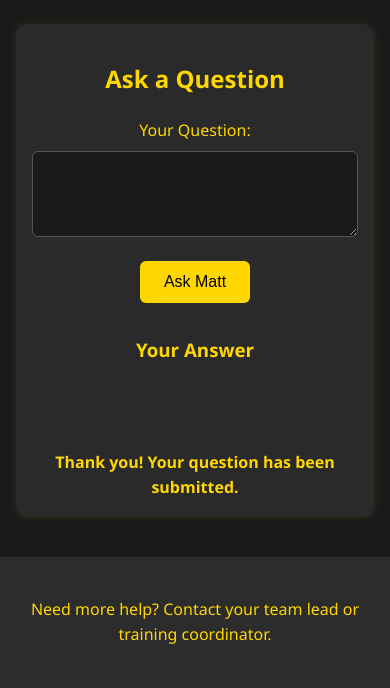
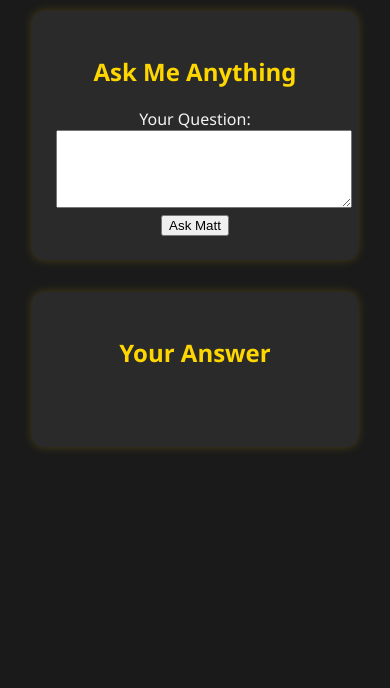
Before and after one commit to AskMattOk/Ask-Matt-, a website: page index.html in a window 390 px wide. Shown: the part 280-968 px from the top of the page. After the commit the page ends 844 px from the top, so only its background shows below. Drawn offline with Linux system fonts and the light colour scheme.

Commit message:
Add files via upload

```diff
--- a/index.html
+++ b/index.html
@@ -1,3 +1,4 @@
+
 <!DOCTYPE html>
 <html lang="en">
 <head>
@@ -8,97 +9,91 @@
   <meta name="theme-color" content="#1a1a1a" />
   <link rel="apple-touch-icon" href="Ask-Matt-Logo.png" />
   <style>
-    * { box-sizing: border-box; }
     body {
       margin: 0;
       font-family: 'Segoe UI', sans-serif;
       background-color: #1a1a1a;
       color: #f4f4f4;
-      line-height: 1.6;
-    }
-    header, footer {
-      background-color: #2c2c2c;
-      color: #FFD700;
-      text-align: center;
-      padding: 2rem 1rem;
     }
     .container {
-      width: 100%;
-      max-width: 1000px;
+      max-width: 900px;
       margin: auto;
       padding: 2rem;
       text-align: center;
     }
-    h1, h2, h3 { color: #FFD700; }
-    section { margin-bottom: 3rem; }
+    h1, h2, h3 {
+      color: #FFD700;
+    }
     .card {
-      background-color: #2a2a2a;
+      background: #2a2a2a;
+      border-radius: 12px;
       padding: 1.5rem;
-      border-radius: 12px;
-      box-shadow: 0 0 10px rgba(255, 215, 0, 0.1);
-      margin-bottom: 1.5rem;
-      transition: transform 0.3s ease, box-shadow 0.3s ease;
+      margin-bottom: 2rem;
+      box-shadow: 0 0 10px rgba(255, 215, 0, 0.2);
     }
-    .card:hover {
-      transform: translateY(-5px);
-      box-shadow: 0 0 25px rgba(255, 215, 0, 0.3);
-    }
-    label {
-      color: #FFD700;
-      display: block;
-      margin: 1rem 0 0.5rem;
-    }
-    input, select, textarea {
-      width: 100%;
-      padding: 0.75rem;
-      background: #1a1a1a;
-      border: 1px solid #555;
-      border-radius: 6px;
-      color: #f4f4f4;
-    }
-    button {
-      background: #FFD700;
-      color: #000;
-      padding: 0.75rem 1.5rem;
-      border: none;
-      border-radius: 6px;
-      font-size: 1rem;
-      cursor: pointer;
-      margin-top: 1rem;
-    }
-    button:hover { background: #e6c200; }
-    .confirmation {
-      margin-top: 1rem;
-      color: #FFD700;
-      font-weight: bold;
-    }
-    @media (max-width: 768px) {
-      .container { padding: 1rem; }
-      header, footer { padding: 1.5rem 1rem; }
-      .card { padding: 1rem; }
+    #aiAnswer {
+      opacity: 0;
+      transition: opacity 0.6s ease;
     }
   </style>
 </head>
 <body>
-  <header></header>
   <div class="container">
-    <div style="text-align: center; margin-bottom: 2rem;">
-      <img src="Ask-Matt-Logo.png" alt="Ask Matt Logo" style="max-width: 200px;">
-    </div>
+    <img src="Ask-Matt-Logo.png" alt="Ask Matt Logo" style="max-width: 200px;">
+    <p style="color: #FFD700; font-style: italic;">Your personal know it all</p>
+
     <section class="card">
-      <h2>Ask a Question</h2>
+      <h2>Ask Me Anything</h2>
       <form id="questionForm">
         <label for="question">Your Question:</label>
-        <textarea id="question" rows="4"></textarea>
+        <textarea id="question" rows="4" style="width:100%; padding:0.5rem;"></textarea>
+        <br />
         <button type="submit">Ask Matt</button>
       </form>
-      <h3 style="margin-top: 2rem; color: #FFD700;">Your Answer</h3>
-      <div id="aiAnswer" style="margin: 1rem auto 2rem auto; font-style: italic; color: #FFD700; opacity: 0; transition: opacity 0.6s ease; max-width: 600px; padding: 1rem; border: 1px solid #FFD700; border-radius: 8px; background-color: #2a2a2a;"></div>
-      <div id="confirmation" class="confirmation hidden">Thank you! Your question has been submitted.</div>
+    </section>
+
+    <section class="card">
+      <h2>Your Answer</h2>
+      <div id="aiAnswer" style="margin-top: 1rem; font-style: italic; color: #FFD700; max-width: 700px; padding: 1rem; border: 1px solid #FFD700; border-radius: 8px; background-color: #2a2a2a; margin-left: auto; margin-right: auto;"></div>
     </section>
   </div>
-  <footer>
-    <p>Need more help? Contact your team lead or training coordinator.</p>
-  </footer>
+
+  <script>
+    document.addEventListener('DOMContentLoaded', () => {
+      const form = document.getElementById('questionForm');
+      const aiBox = document.getElementById('aiAnswer');
+
+      form.addEventListener('submit', async e => {
+        e.preventDefault();
+        const question = form.question.value;
+        aiBox.innerText = 'Thinking...';
+        aiBox.style.opacity = 1;
+
+        const response = await fetch("https://ask-matt-backend.onrender.com/ask-ai", {
+          method: "POST",
+          headers: { "Content-Type": "application/json" },
+          body: JSON.stringify({ question })
+        });
+
+        const data = await response.json();
+        const answer = data.choices?.[0]?.message?.content || "Sorry, I couldn't find an answer.";
+
+        setTimeout(() => {
+          aiBox.innerText = '';
+          let i = 0;
+          const typeEffect = () => {
+            if (i < answer.length) {
+              aiBox.innerText += answer.charAt(i);
+              i++;
+              setTimeout(typeEffect, 20);
+            }
+          };
+          typeEffect();
+        }, 500);
+
+        form.reset();
+      });
+    });
+  </script>
 </body>
 </html>
```
